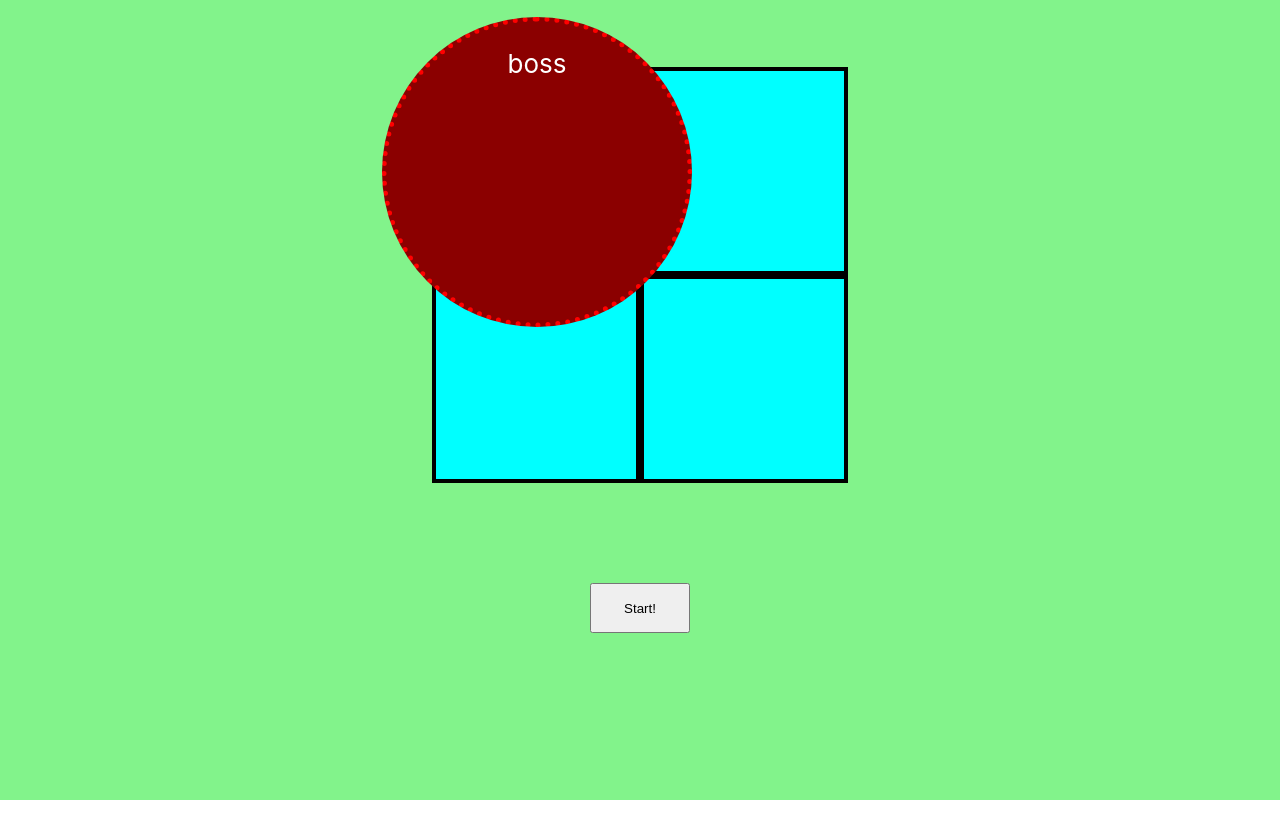
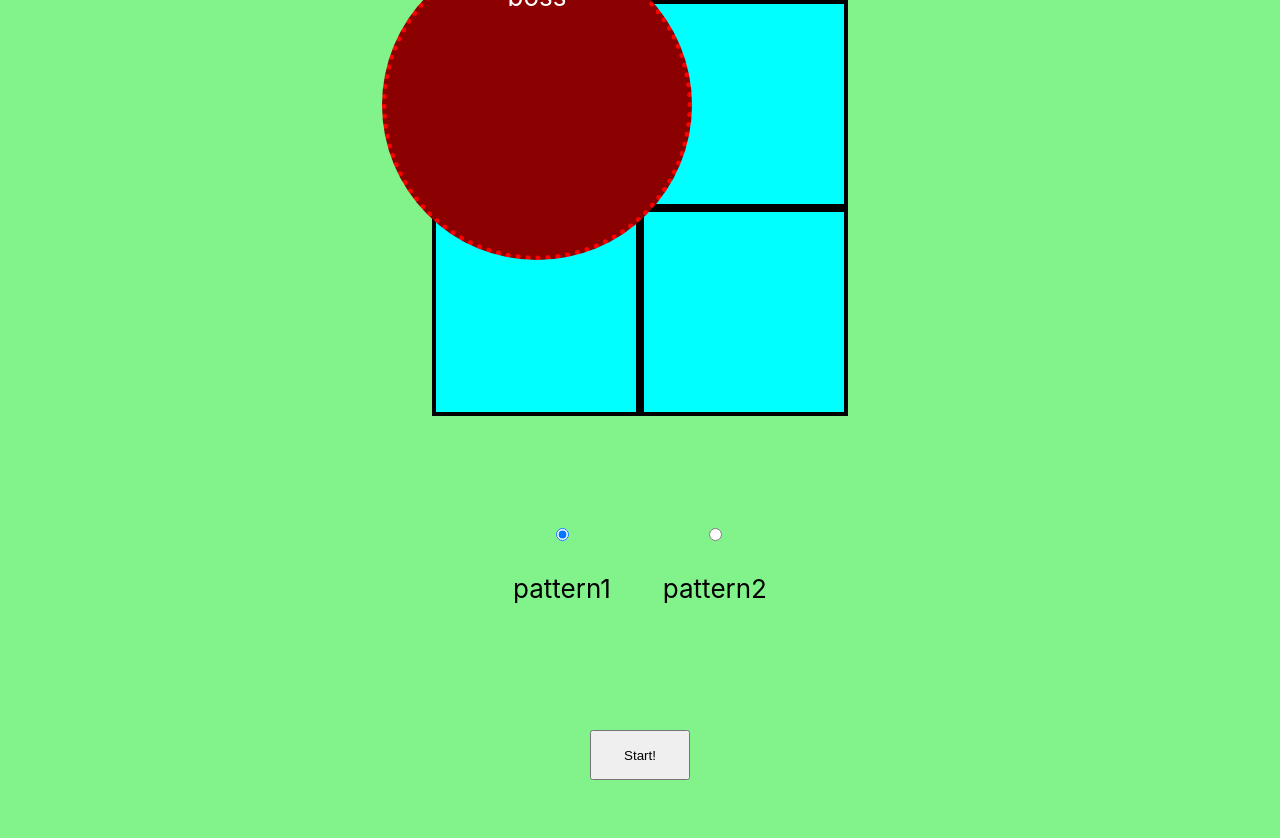
Before and after one commit to yuu-sky20/gabugabu, a React (Create React App) app: page / in a window 1280 px wide. Shown: the top 838 px of the page. Before the commit the page ends 800 px from the top, so only its background shows below. Built offline with nearby package versions, Linux system fonts and the light colour scheme.

Commit message:
impl radio select button

```diff
--- a/src/App.css
+++ b/src/App.css
@@ -60,6 +60,19 @@
   display: inline-block;
 }
 
+.radio-btn-wrapper {
+  display: flex;
+  justify-content: center;
+  align-content: center;
+  flex-direction: row;
+  gap: 2em;
+  margin-top: 100px;
+}
+
+.radio-btn-wrapper p {
+  color: black;
+}
+
 .start-btn {
   margin: 100px;
   width: 100px;
--- a/src/App.tsx
+++ b/src/App.tsx
@@ -1,7 +1,7 @@
 import React from "react"
 import { useState, useRef, useEffect } from "react"
 import { motion } from "framer-motion"
-import {pt1, selectPt} from "./game/gabugabu"
+import { pt1, pt2 } from "./game/gabugabu"
 import { range } from "./utils/util"
 import "./App.css"
 
@@ -12,6 +12,7 @@ function App() {
   const startBtnElement = useRef<HTMLInputElement>(null)
   const [x, setX] = useState(0)
   const [y, setY] = useState(0)
+  const [statePt, setStatePt] = useState<number[]>(pt1)
   const [isFinishedGabu, setIsFinishedGabu] = useState(false)
 
   function setPosition(i: number) {
@@ -57,7 +58,8 @@ function App() {
     startBtnElement.current.style.visibility = "hidden"
     // @ts-ignore
     bossElement.current.style.visibility = "visible"
-    pt = selectPt()
+    // after delete
+    pt = statePt
     moveGabu()
   }
 
@@ -95,6 +97,16 @@ function App() {
         >
           <p>boss</p>
         </motion.div>
+        <div className="radio-btn-wrapper">
+          <label>
+            <input type="radio" name="pt" value="pt1" defaultChecked onChange={() => setStatePt(pt1)} />
+            <p>pattern1</p>
+          </label>
+          <label>
+            <input type="radio" name="pt" value="pt2" onChange={() => setStatePt(pt2)}/>
+            <p>pattern2</p>
+          </label>
+        </div>
         <div ref={startBtnElement}>
           <button className="start-btn" onClick={() => gameStart()}>
             Start!
```
